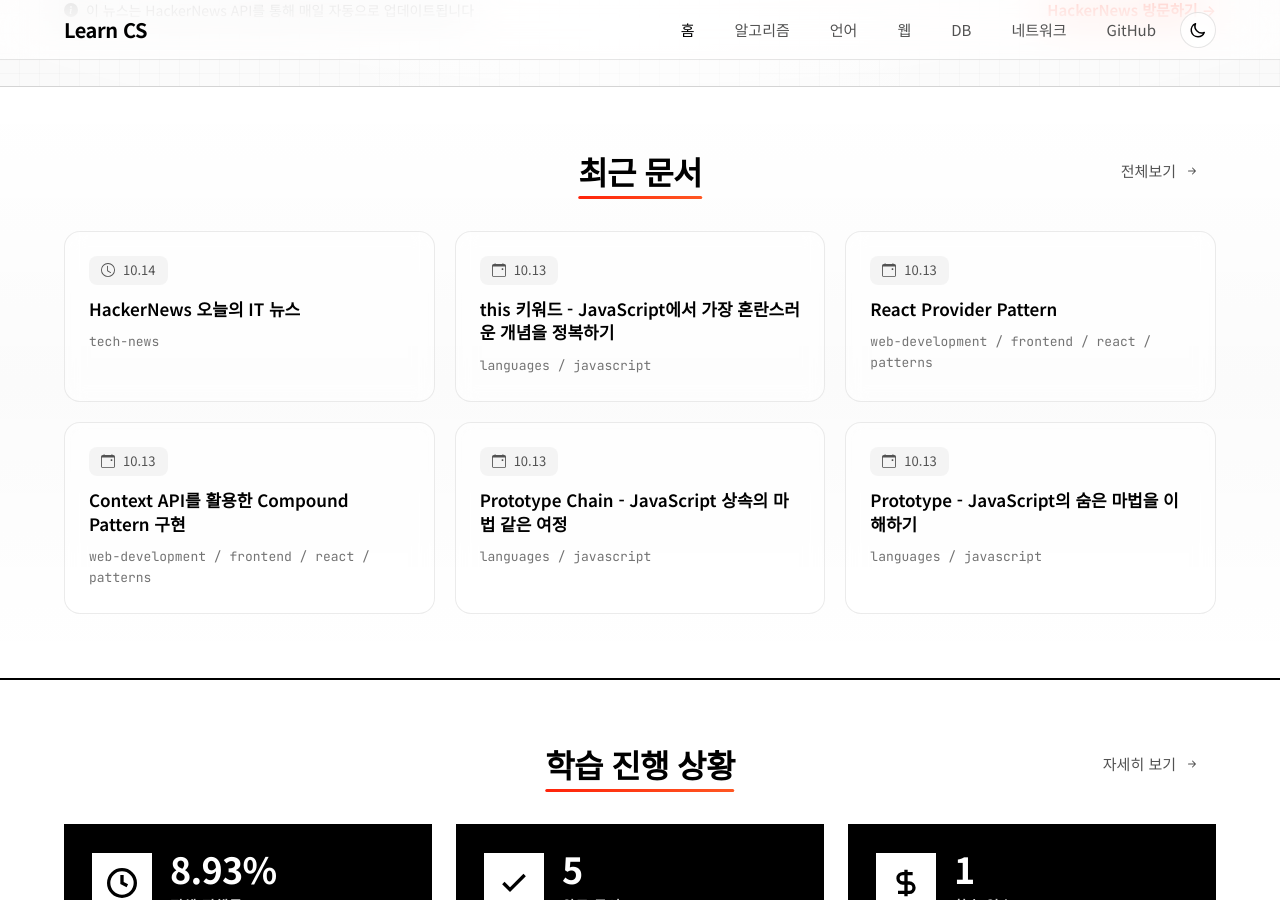
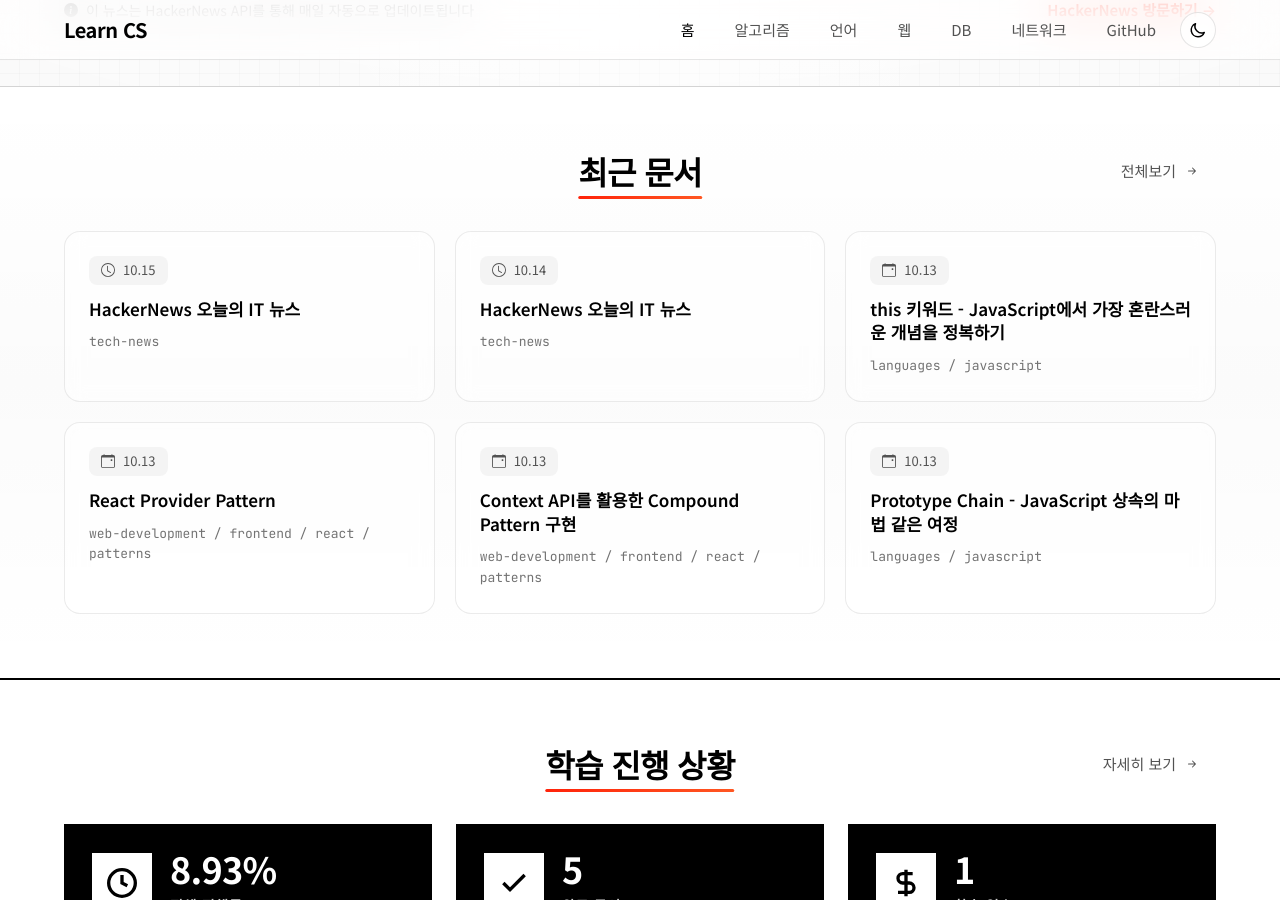
Before and after one commit to lledellebell/learn-cs, a Jekyll site: the page built from index.md, in a window 1280 px wide and 900 px high, scrolled down 1386 px. Built offline with Jekyll 4.4.1, drawn with Linux system fonts in a browser that asks for light colours; part of the change alters nothing that is shown.

Commit message:
chore: update HackerNews top stories for 2025-10-15 [skip ci]

```diff
--- /dev/null
+++ b/tech-news/2025-10-15-hackernews-top-stories.md
@@ -0,0 +1,147 @@
+---
+layout: news
+title: "HackerNews 오늘의 IT 뉴스"
+date: 2025-10-15
+last_modified_at: 2025-10-15T00:02:11.439Z
+category: tech-news
+---
+
+# HackerNews 오늘의 IT 뉴스
+
+**2025년 10월 15일 수요일** 기준 HackerNews Top 10 이야기
+
+---
+
+
+## 1. Surveillance data challenges what we thought we knew about location tracking
+
+<div class="home-news-summary">
+
+Lighthouse Reports는 First Wap의 휴대폰 추적 소프트웨어인 Altamides에 대한 방대한 감시 데이터를 발견했습니다. 이 소프트웨어는 SS7 취약점을 이용해 전 세계인의 위치를 파악하고, SMS를 가로채며, WhatsApp 같은 암호화된 메시지 앱까지 침해할 수 있습니다. 조사 결과, First Wap은 권위주의 정부, 개인 기업, 심지어 제재 대상 개인에게까지 이 기술을 판매하며, 환경 운동가 감시나 개인 스토킹 등 광범위한 목적으로 사용되고 있음이 드러났고, 회사는 제재 회피를 돕고 불법 활동을 부인했습니다.
+
+</div>
+
+**원문:** [https://www.lighthousereports.com/investigation/surveillance-secrets/](https://www.lighthousereports.com/investigation/surveillance-secrets/)
+
+---
+
+
+## 2. Beliefs that are true for regular software but false when applied to AI
+
+<div class="home-news-summary">
+
+이 웹페이지는 일반 대중이 AI의 위험성을 기존 소프트웨어 버그에 대한 이해를 바탕으로 오해하고 있다고 지적합니다. AI 시스템의 문제는 코드 오류가 아닌 방대한 훈련 데이터에서 비롯되며, 특정 데이터 포인트를 찾아 논리적으로 해결하거나 완전히 제거하는 것이 불가능합니다. 또한 AI는 예측 불가능한 방식으로 동작하거나 개발자조차 모르는 능력을 발현할 수 있어, 기존 소프트웨어처럼 명확한 사양에 맞춰 제어하거나 버그를 영구적으로 수정하기 어렵다고 설명합니다.
+
+</div>
+
+**원문:** [https://boydkane.com/essays/boss](https://boydkane.com/essays/boss)
+
+---
+
+
+## 3. How bad can a $2.97 ADC be?
+
+**원문:** [https://excamera.substack.com/p/how-bad-can-a-297-adc-be](https://excamera.substack.com/p/how-bad-can-a-297-adc-be)
+
+---
+
+
+## 4. Why Is SQLite Coded in C and not Rust
+
+<div class="home-news-summary">
+
+SQLite는 성능, 호환성, 낮은 의존성, 안정성을 이유로 C 언어로 구현되었다. C++나 Java 같은 객체 지향 언어는 다른 언어와의 호환성이 낮고, Rust나 Go 같은 "안전한" 언어는 개발 당시 존재하지 않았거나 재구현 시 버그 발생 및 성능 저하 우려, OOM(메모리 부족) 처리 방식의 차이 등으로 채택되지 않았다.
+
+</div>
+
+**원문:** [https://www.sqlite.org/whyc.html](https://www.sqlite.org/whyc.html)
+
+---
+
+
+## 5. How AI hears accents: An audible visualization of accent clusters
+
+<div class="home-news-summary">
+
+BoldVoice는 방대한 비원어민 영어 발음 데이터셋을 활용하여 사전 학습된 HuBERT 모델을 발음 식별 작업에 맞게 미세 조정했습니다. 이 모델의 768차원 잠재 공간을 UMAP으로 3D 시각화하여 발음 클러스터를 분석했으며, 개인 정보 보호 및 발음 차이 명확화를 위해 음성 표준화 기술을 적용했습니다. 그 결과, 발음 그룹화가 언어학적 분류보다는 지리적 근접성, 이민, 식민주의와 같은 요인에 더 크게 영향을 받는다는 것을 발견했습니다.
+
+</div>
+
+**원문:** [https://accent-explorer.boldvoice.com/](https://accent-explorer.boldvoice.com/)
+
+---
+
+
+## 6. Hacking the Humane AI Pin
+
+<div class="home-news-summary">
+
+작성자는 Humane Ai Pin 서비스 종료 후 기기를 확보하고, 익명으로 유출된 ADB 프라이빗 키를 통해 장치에 초기 접근하는 데 성공했습니다. 하지만 SELinux 제한으로 인해 기능이 제한되자, Android 12L에 존재하는 CVE-2024-31317 취약점을 발견하고 이를 활용했습니다. 이 취약점은 `hidden_api_blacklist_exemptions` 전역 설정을 조작하여 Zygote 프로세스에 악성 페이로드를 주입함으로써 `system` 수준의 권한을 획득하는 방식으로 작동합니다.
+
+</div>
+
+**원문:** [https://writings.agg.im/posts/hacking_ai_pin/](https://writings.agg.im/posts/hacking_ai_pin/)
+
+---
+
+
+## 7. GrapheneOS is finally ready to break free from Pixels and it may never look back
+
+<div class="home-news-summary">
+
+GrapheneOS가 구글 픽셀 독점 지원에서 벗어나, 주요 안드로이드 OEM과 협력하여 스냅드래곤 기반의 플래그십 스마트폰에 보안 운영체제를 제공할 예정이다. 이는 해당 OEM이 GrapheneOS의 엄격한 보안 및 업데이트 요구사항을 충족했기 때문이며, 픽셀 10 지원은 확정되었으나 픽셀 11 지원 여부는 미정이다.
+
+</div>
+
+**원문:** [https://www.androidauthority.com/graphene-os-major-android-oem-partnership-3606853/](https://www.androidauthority.com/graphene-os-major-android-oem-partnership-3606853/)
+
+---
+
+
+## 8. Unpacking Cloudflare Workers CPU Performance Benchmarks
+
+<div class="home-news-summary">
+
+클라우드플레어 워커스가 Theo Browne의 CPU 성능 벤치마크에서 Vercel보다 최대 3.5배 낮은 성능을 보였습니다. 조사 결과, 워커스 인프라의 스케줄링 문제, V8 가비지 컬렉터 튜닝 미흡, 그리고 OpenNext/Next.js 코드 내 불필요한 메모리 할당 및 비효율적인 스트림 어댑터 사용 등 여러 문제가 발견되었습니다. 클라우드플레어는 이러한 문제들을 해결하여 워커스의 성능을 Vercel과 동등한 수준으로 끌어올렸으며, 이는 모든 사용자에게 혜택을 줄 것입니다.
+
+</div>
+
+**원문:** [https://blog.cloudflare.com/unpacking-cloudflare-workers-cpu-performance-benchmarks/](https://blog.cloudflare.com/unpacking-cloudflare-workers-cpu-performance-benchmarks/)
+
+---
+
+
+## 9. SmolBSD – build your own minimal BSD system
+
+<div class="home-news-summary">
+
+smolBSD는 NetBSD 기반의 메타 운영체제로, `netbsd-MICROVM` 커널을 활용하여 사용자가 자신만의 최소화된 UNIX 환경이나 맞춤형 OS 이미지를 빠르고 재현 가능하게 구성할 수 있도록 돕습니다. 필요한 서비스만 선택하면 몇 분 안에 어디서든 실행 가능한 작고 부팅 가능한 이미지를 생성하며, 즉각적인 부팅과 범용적인 실행 환경을 제공하는 것이 특징입니다.
+
+</div>
+
+**원문:** [https://smolbsd.org](https://smolbsd.org)
+
+---
+
+
+## 10. What Americans die from vs. what the news reports on
+
+<div class="home-news-summary">
+
+이 웹페이지는 2023년 미국 내 사망 원인과 뉴욕타임스, 워싱턴포스트, 폭스뉴스 등 주요 언론의 보도 내용을 비교 분석한 결과, 뉴스 보도가 실제 사망 원인 분포를 크게 왜곡하고 있음을 밝힌다. 심장병과 암처럼 실제 사망의 56%를 차지하는 주요 원인들은 언론 보도의 7%만을 차지한 반면, 살인이나 테러 같은 드물고 극적인 사건들은 전체 보도의 절반 이상을 차지하며 실제 사망률에 비해 극도로 과대 대표되었다.
+
+</div>
+
+**원문:** [https://ourworldindata.org/does-the-news-reflect-what-we-die-from](https://ourworldindata.org/does-the-news-reflect-what-we-die-from)
+
+---
+
+
+## 정보
+
+- **출처:** [HackerNews](https://news.ycombinator.com/)
+- **업데이트:** 이 뉴스는 매일 자동으로 업데이트됩니다
+- **API:** [HackerNews API](https://github.com/HackerNews/API)
+
+
+**요약:** Google Gemini API 사용
--- a/tech-news/latest.md
+++ b/tech-news/latest.md
@@ -1 +1 @@
-2025-10-14-hackernews-top-stories.md
+2025-10-15-hackernews-top-stories.md
```
